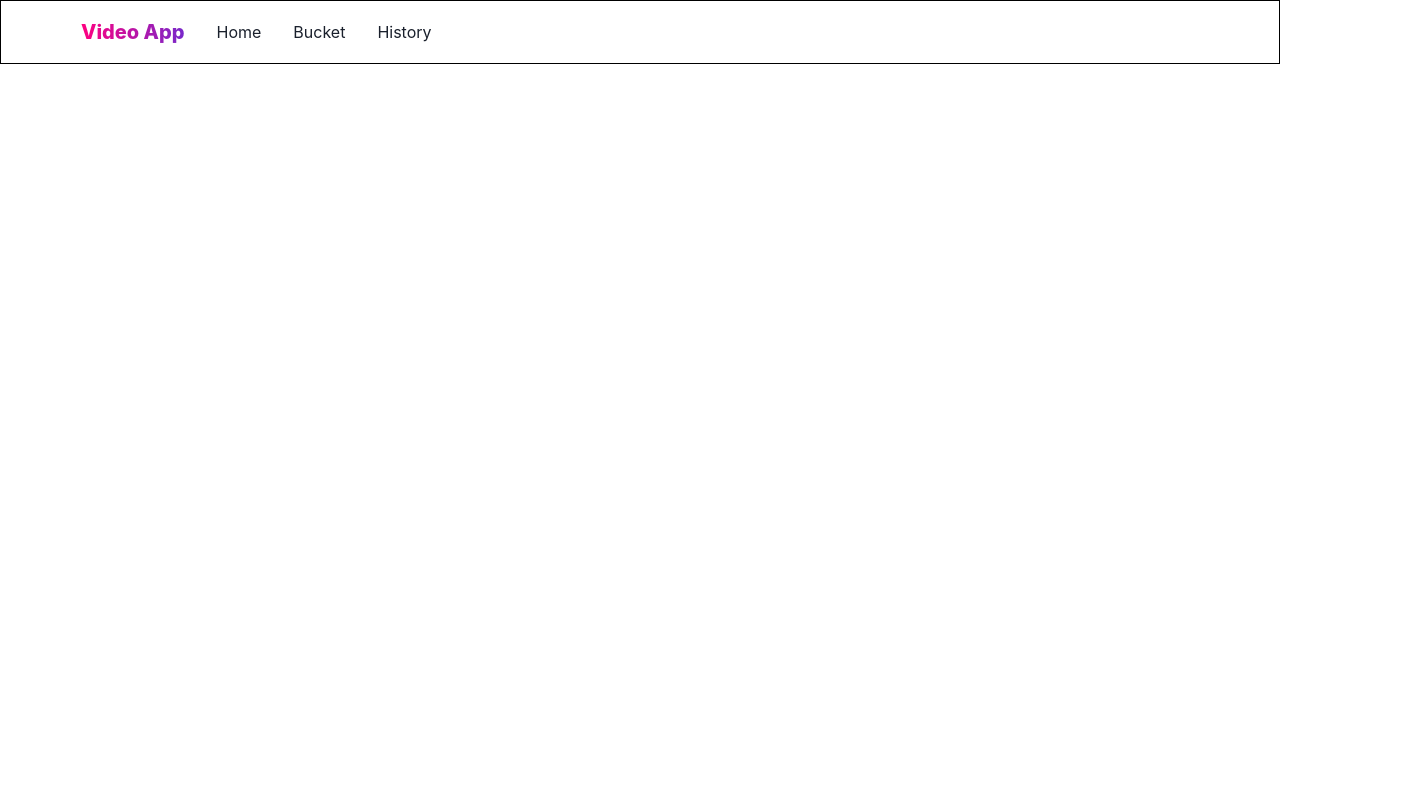
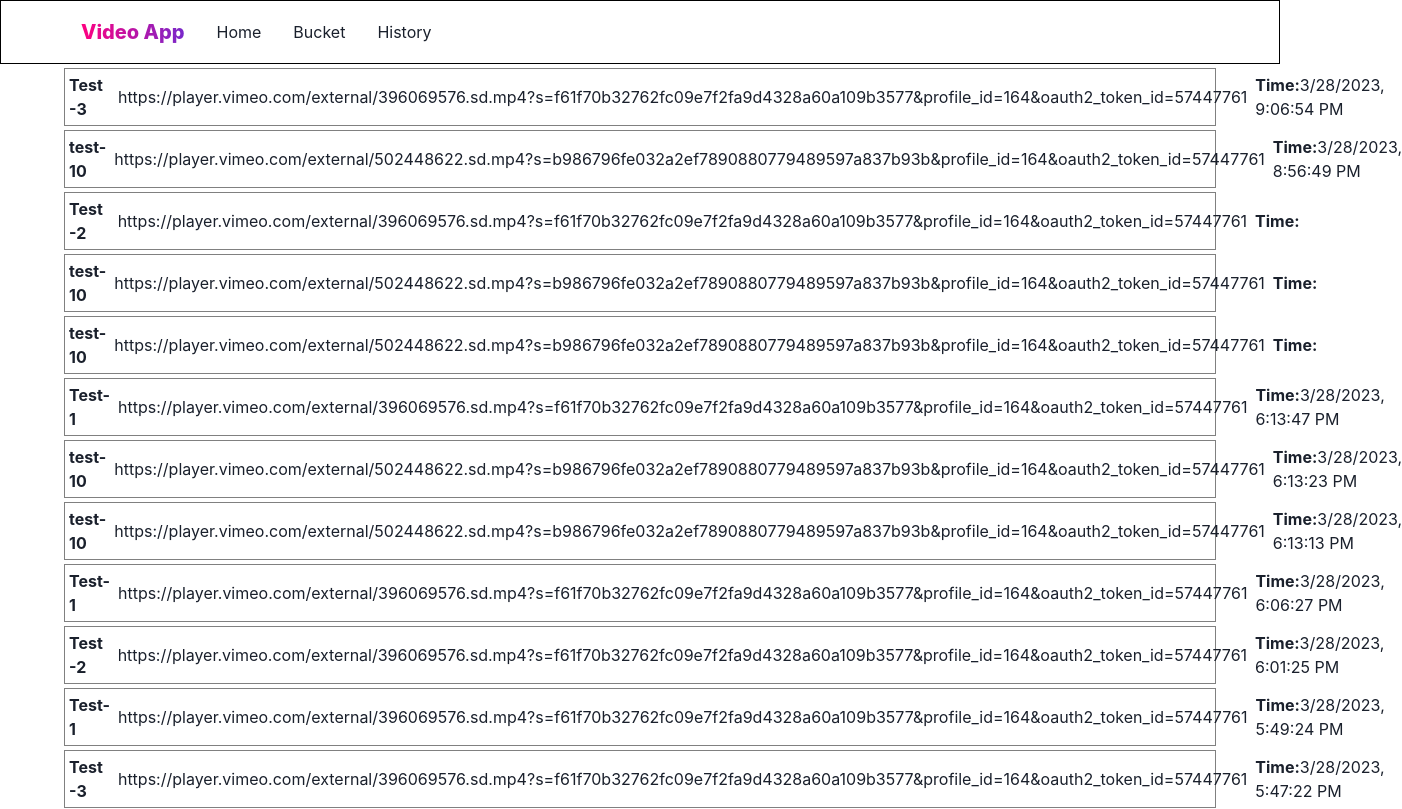
Before and after one commit to syedsohel22/frontend-video-app, a React (Create React App) app: page /history in a window 1280 px wide. Shown: the top 809 px of the page, 1402 px wide, since content can reach past the window. Built offline with nearby package versions, Linux system fonts and the light colour scheme; data requests are answered from the project's data file.

Commit message:
history page done

```diff
--- a/db.json
+++ b/db.json
@@ -1,34 +1,128 @@
 {
   "posts": [
     {
-      "name": "song",
-      "link": "https://www.youtube.com/watch?v=hp_-RlwNg04",
-      "id": 3
+      "name": "Test-1",
+      "link": "https://player.vimeo.com/external/396069576.sd.mp4?s=f61f70b32762fc09e7f2fa9d4328a60a109b3577&profile_id=164&oauth2_token_id=57447761",
+      "id": 1680005513173
     },
     {
-      "name": "education video",
-      "link": "https://vod-progressive.akamaized.net/exp=1680005367~acl=%2Fvimeo-prod-skyfire-std-us%2F01%2F489%2F20%2F502448622%2F2292775991.mp4~hmac=4abacce4bf698e8ceb94c9cb36eb9f6760494dc6a9fe30e7d0b2d77229882524/vimeo-prod-skyfire-std-us/01/489/20/502448622/2292775991.mp4",
-      "id": 4
+      "name": "Test-2",
+      "link": "https://player.vimeo.com/external/396069576.sd.mp4?s=f61f70b32762fc09e7f2fa9d4328a60a109b3577&profile_id=164&oauth2_token_id=57447761",
+      "id": 1680005521260
     },
     {
-      "name": "video testing-1",
-      "link": "https://vod-progressive.akamaized.net/exp=1680005367~acl=%2Fvimeo-prod-skyfire-std-us%2F01%2F489%2F20%2F502448622%2F2292775991.mp4~hmac=4abacce4bf698e8ceb94c9cb36eb9f6760494dc6a9fe30e7d0b2d77229882524/vimeo-prod-skyfire-std-us/01/489/20/502448622/2292775991.mp4",
-      "id": 5
+      "name": "Test-3",
+      "link": "https://player.vimeo.com/external/396069576.sd.mp4?s=f61f70b32762fc09e7f2fa9d4328a60a109b3577&profile_id=164&oauth2_token_id=57447761",
+      "id": 1680005528157
     },
     {
-      "name": "video Testing-2",
-      "link": "https://vod-progressive.akamaized.net/exp=1680005367~acl=%2Fvimeo-prod-skyfire-std-us%2F01%2F489%2F20%2F502448622%2F2292775991.mp4~hmac=4abacce4bf698e8ceb94c9cb36eb9f6760494dc6a9fe30e7d0b2d77229882524/vimeo-prod-skyfire-std-us/01/489/20/502448622/2292775991.mp4",
-      "id": 6
+      "name": "test-10",
+      "link": "https://player.vimeo.com/external/502448622.sd.mp4?s=b986796fe032a2ef7890880779489597a837b93b&profile_id=164&oauth2_token_id=57447761",
+      "id": 1680007378518
+    }
+  ],
+  "history": [
+    {
+      "id": 1680005687020,
+      "name": "Test-1",
+      "link": "https://player.vimeo.com/external/396069576.sd.mp4?s=f61f70b32762fc09e7f2fa9d4328a60a109b3577&profile_id=164&oauth2_token_id=57447761",
+      "time": "3/28/2023, 5:44:47 PM"
     },
     {
-      "name": "video-testing-4",
-      "link": "https://vod-progressive.akamaized.net/exp=1680005367~acl=%2Fvimeo-prod-skyfire-std-us%2F01%2F489%2F20%2F502448622%2F2292775991.mp4~hmac=4abacce4bf698e8ceb94c9cb36eb9f6760494dc6a9fe30e7d0b2d77229882524/vimeo-prod-skyfire-std-us/01/489/20/502448622/2292775991.mp4",
-      "id": 7
+      "id": 1680005691188,
+      "name": "Test-2",
+      "link": "https://player.vimeo.com/external/396069576.sd.mp4?s=f61f70b32762fc09e7f2fa9d4328a60a109b3577&profile_id=164&oauth2_token_id=57447761",
+      "time": "3/28/2023, 5:44:51 PM"
     },
     {
-      "name": "Video Testing -6",
-      "link": "https://vod-progressive.akamaized.net/exp=1680005367~acl=%2Fvimeo-prod-skyfire-std-us%2F01%2F489%2F20%2F502448622%2F2292775991.mp4~hmac=4abacce4bf698e8ceb94c9cb36eb9f6760494dc6a9fe30e7d0b2d77229882524/vimeo-prod-skyfire-std-us/01/489/20/502448622/2292775991.mp4",
-      "id": 8
+      "id": 1680005695172,
+      "name": "Test-3",
+      "link": "https://player.vimeo.com/external/396069576.sd.mp4?s=f61f70b32762fc09e7f2fa9d4328a60a109b3577&profile_id=164&oauth2_token_id=57447761",
+      "time": "3/28/2023, 5:44:55 PM"
+    },
+    {
+      "id": 1680005836357,
+      "name": "Test-1",
+      "link": "https://player.vimeo.com/external/396069576.sd.mp4?s=f61f70b32762fc09e7f2fa9d4328a60a109b3577&profile_id=164&oauth2_token_id=57447761",
+      "time": "3/28/2023, 5:47:16 PM"
+    },
+    {
+      "id": 1680005839669,
+      "name": "Test-2",
+      "link": "https://player.vimeo.com/external/396069576.sd.mp4?s=f61f70b32762fc09e7f2fa9d4328a60a109b3577&profile_id=164&oauth2_token_id=57447761",
+      "time": "3/28/2023, 5:47:19 PM"
+    },
+    {
+      "id": 1680005842229,
+      "name": "Test-3",
+      "link": "https://player.vimeo.com/external/396069576.sd.mp4?s=f61f70b32762fc09e7f2fa9d4328a60a109b3577&profile_id=164&oauth2_token_id=57447761",
+      "time": "3/28/2023, 5:47:22 PM"
+    },
+    {
+      "id": 1680005964773,
+      "name": "Test-1",
+      "link": "https://player.vimeo.com/external/396069576.sd.mp4?s=f61f70b32762fc09e7f2fa9d4328a60a109b3577&profile_id=164&oauth2_token_id=57447761",
+      "time": "3/28/2023, 5:49:24 PM"
+    },
+    {
+      "id": 1680006685672,
+      "name": "Test-2",
+      "link": "https://player.vimeo.com/external/396069576.sd.mp4?s=f61f70b32762fc09e7f2fa9d4328a60a109b3577&profile_id=164&oauth2_token_id=57447761",
+      "time": "3/28/2023, 6:01:25 PM"
+    },
+    {
+      "id": 1680006987222,
+      "name": "Test-1",
+      "link": "https://player.vimeo.com/external/396069576.sd.mp4?s=f61f70b32762fc09e7f2fa9d4328a60a109b3577&profile_id=164&oauth2_token_id=57447761",
+      "time": "3/28/2023, 6:06:27 PM"
+    },
+    {
+      "id": 1680007393086,
+      "name": "test-10",
+      "link": "https://player.vimeo.com/external/502448622.sd.mp4?s=b986796fe032a2ef7890880779489597a837b93b&profile_id=164&oauth2_token_id=57447761",
+      "time": "3/28/2023, 6:13:13 PM"
+    },
+    {
+      "id": 1680007403567,
+      "name": "test-10",
+      "link": "https://player.vimeo.com/external/502448622.sd.mp4?s=b986796fe032a2ef7890880779489597a837b93b&profile_id=164&oauth2_token_id=57447761",
+      "time": "3/28/2023, 6:13:23 PM"
+    },
+    {
+      "id": 1680007427104,
+      "name": "Test-1",
+      "link": "https://player.vimeo.com/external/396069576.sd.mp4?s=f61f70b32762fc09e7f2fa9d4328a60a109b3577&profile_id=164&oauth2_token_id=57447761",
+      "time": "3/28/2023, 6:13:47 PM"
+    },
+    {
+      "id": 1680008544685,
+      "name": "test-10",
+      "link": "https://player.vimeo.com/external/502448622.sd.mp4?s=b986796fe032a2ef7890880779489597a837b93b&profile_id=164&oauth2_token_id=57447761",
+      "playTime": null
+    },
+    {
+      "id": 1680017125208,
+      "name": "test-10",
+      "link": "https://player.vimeo.com/external/502448622.sd.mp4?s=b986796fe032a2ef7890880779489597a837b93b&profile_id=164&oauth2_token_id=57447761",
+      "playTime": null
+    },
+    {
+      "id": 1680017186803,
+      "name": "Test-2",
+      "link": "https://player.vimeo.com/external/396069576.sd.mp4?s=f61f70b32762fc09e7f2fa9d4328a60a109b3577&profile_id=164&oauth2_token_id=57447761",
+      "playTime": null
+    },
+    {
+      "id": 1680017209446,
+      "name": "test-10",
+      "link": "https://player.vimeo.com/external/502448622.sd.mp4?s=b986796fe032a2ef7890880779489597a837b93b&profile_id=164&oauth2_token_id=57447761",
+      "time": "3/28/2023, 8:56:49 PM"
+    },
+    {
+      "id": 1680017814322,
+      "name": "Test-3",
+      "link": "https://player.vimeo.com/external/396069576.sd.mp4?s=f61f70b32762fc09e7f2fa9d4328a60a109b3577&profile_id=164&oauth2_token_id=57447761",
+      "time": "3/28/2023, 9:06:54 PM"
     }
   ]
 }
--- a/src/components/Card.jsx
+++ b/src/components/Card.jsx
@@ -13,10 +13,25 @@ import {
   Text,
   useDisclosure,
 } from "@chakra-ui/react";
-import React from "react";
+import React, { useState } from "react";
+import { useDispatch } from "react-redux";
+import { postHistory } from "../redux/historyReducer/action";
 
 const Card = ({ name, link }) => {
+  const [playTime, setPlayTime] = useState(null);
+  //  const [history, setHistory] = useState([]);
   const { isOpen, onOpen, onClose } = useDisclosure();
+  const dispatch = useDispatch();
+  const playCard = () => {
+    onOpen();
+    const time = new Date().toLocaleString();
+    setPlayTime(time);
+    const history = { id: Date.now(), name: name, link: link, time };
+    dispatch(postHistory(history));
+    // setHistory(newHistory);
+    console.log(playTime);
+  };
+
   return (
     <Box
       border="1px solid grey"
@@ -25,13 +40,13 @@ const Card = ({ name, link }) => {
       maxW={200}
       p="3"
     >
-      <Text noOfLines={[1, 2, 3]} fontSize="sm" p="3px">
+      <Text noOfLines={[1, 2, 3]} fontSize="xl" p="3px">
         {name}
       </Text>
 
       <video></video>
       <HStack spacing={3}>
-        <Button onClick={onOpen} size="xs">
+        <Button onClick={playCard} size="xs">
           Play
         </Button>
         <Button size="xs">Edit</Button>
@@ -39,6 +54,8 @@ const Card = ({ name, link }) => {
           Delete
         </Button>
       </HStack>
+      {/*
+      modal for playing video onClick Play Button */}
       <Modal isOpen={isOpen} onClose={onClose}>
         <ModalOverlay />
         <ModalContent>
@@ -46,7 +63,7 @@ const Card = ({ name, link }) => {
           <ModalCloseButton />
           <ModalBody>
             <AspectRatio maxW="640px" ratio={1}>
-              <iframe src={link} title={name} sandbox />
+              <iframe src={link} title={name} />
             </AspectRatio>
           </ModalBody>
 
--- a/src/pages/Bucket.jsx
+++ b/src/pages/Bucket.jsx
@@ -9,7 +9,7 @@ const Bucket = () => {
   const state = useSelector((state) => {
     return state.userReducer.data;
   });
-  console.log(state);
+ // console.log(state);
 
   const dispatch = useDispatch();
 
--- a/src/pages/History.jsx
+++ b/src/pages/History.jsx
@@ -1,7 +1,48 @@
-import React from "react";
+import { Box, HStack, Text } from "@chakra-ui/react";
+import React, { useEffect } from "react";
+import { useDispatch, useSelector } from "react-redux";
+import { getHistory } from "../redux/historyReducer/action";
 
 const History = () => {
-  return <div></div>;
+  const dispatch = useDispatch();
+  const state = useSelector((state) => {
+    return state.historyReducer.history;
+  });
+  useEffect(() => {
+    dispatch(getHistory());
+  }, [dispatch]);
+  // console.log(state);
+  let data = state.reverse();
+  return (
+    <div>
+      {data.length > 0 &&
+        data.map((el) => {
+          return (
+            <Box
+              border="1px solid grey"
+              key={el.id}
+              w="90%"
+              m="auto"
+              mt={1}
+              p={1}
+            >
+              <HStack>
+                <Box>
+                  <Text as="b"> {el.name}</Text>
+                </Box>
+                <Box>
+                  <Text isTruncated>{el.link}</Text>
+                </Box>
+                <Box>
+                  <Text as="b">Time:</Text>
+                  {el.time}
+                </Box>
+              </HStack>
+            </Box>
+          );
+        })}
+    </div>
+  );
 };
 
 export default History;
--- a/src/pages/Home.jsx
+++ b/src/pages/Home.jsx
@@ -25,6 +25,7 @@ const Home = () => {
     let data = {
       name,
       link,
+      id: Date.now(),
     };
     if (name.length > 0 && link.length > 0) {
       dispatch(postCard(data));
--- /dev/null
+++ b/src/redux/historyReducer/action.js
@@ -0,0 +1,39 @@
+import axios from "axios";
+import {
+  GET_HISTORY_REQUEST_SUCCESS,
+  HISTORY_REQUEST_FAILURE,
+  HISTORY_REQUEST_PENDING,
+  HISTORY_REQUEST_SUCCESS,
+} from "./actionTypes";
+
+const API = "http://localhost:8080/history";
+
+//GET request
+export const getHistory = () => (dispatch) => {
+  dispatch({ type: HISTORY_REQUEST_PENDING });
+
+  return axios
+    .get(API)
+    .then((res) => {
+   //   console.log("history action", res.data);
+      dispatch({ type: GET_HISTORY_REQUEST_SUCCESS, payload: res.data });
+    })
+    .catch((err) => {
+      alert(err);
+      dispatch({ type: HISTORY_REQUEST_FAILURE });
+    });
+};
+//POST request
+export const postHistory = (cardData) => (dispatch) => {
+  dispatch({ type: HISTORY_REQUEST_PENDING });
+  return axios
+    .post(API, cardData)
+    .then((res) => {
+      console.log("post-res", res);
+      dispatch({ type: HISTORY_REQUEST_SUCCESS });
+    })
+    .catch((err) => {
+      alert(err);
+      dispatch({ type: HISTORY_REQUEST_FAILURE });
+    });
+};
--- /dev/null
+++ b/src/redux/historyReducer/actionTypes.js
@@ -0,0 +1,5 @@
+export const HISTORY_REQUEST_PENDING = "HISTORY_REQUEST_PENDING";
+export const HISTORY_REQUEST_SUCCESS = "HISTORY_REQUEST_SUCCESS";
+export const HISTORY_REQUEST_FAILURE = "HISTORY_REQUEST_FAILURE";
+
+export const GET_HISTORY_REQUEST_SUCCESS = "GET_HISTORY_REQUEST_SUCCESS";
--- a/src/redux/store.js
+++ b/src/redux/store.js
@@ -1,9 +1,13 @@
 import { applyMiddleware, combineReducers, legacy_createStore } from "redux";
 import thunk from "redux-thunk";
 import { reducer as userReducer } from "./userReducer/reducer";
-
+import { reducer as historyReducer } from "./historyReducer/reducer";
+// console.log(historyReducer);
+// console.log(userReducer);
 const rootReducer = combineReducers({
   userReducer,
+  historyReducer,
 });
 
 export const store = legacy_createStore(rootReducer, applyMiddleware(thunk));
+//console.log("from store", store);
--- a/src/redux/userReducer/action.js
+++ b/src/redux/userReducer/action.js
@@ -17,7 +17,7 @@ export const getCard = () => (dispatch) => {
   return axios
     .get(API)
     .then((res) => {
-      console.log(res.data);
+      console.log("cardData", res.data);
       dispatch({ type: CARD_REQUEST_SUCCESS, payload: res.data });
     })
     .catch((err) => {
--- a/src/redux/userReducer/reducer.js
+++ b/src/redux/userReducer/reducer.js
@@ -6,12 +6,12 @@ import {
   CARD_POST_REQUEST_SUCCESS,
   CARD_PATCH_REQUEST_SUCCESS,
 } from "./actionTypes";
-const initaState = {
+const initalState = {
   isLoading: false,
   isError: false,
   data: [],
 };
-export const reducer = (state = initaState, { type, payload }) => {
+export const reducer = (state = initalState, { type, payload }) => {
   switch (type) {
     case CARD_REQUEST_PENDING:
       return { ...state, isLoading: true };
```
Also changed, not shown: src/redux/historyReducer/reducer.js (added, +26 -0 lines).
